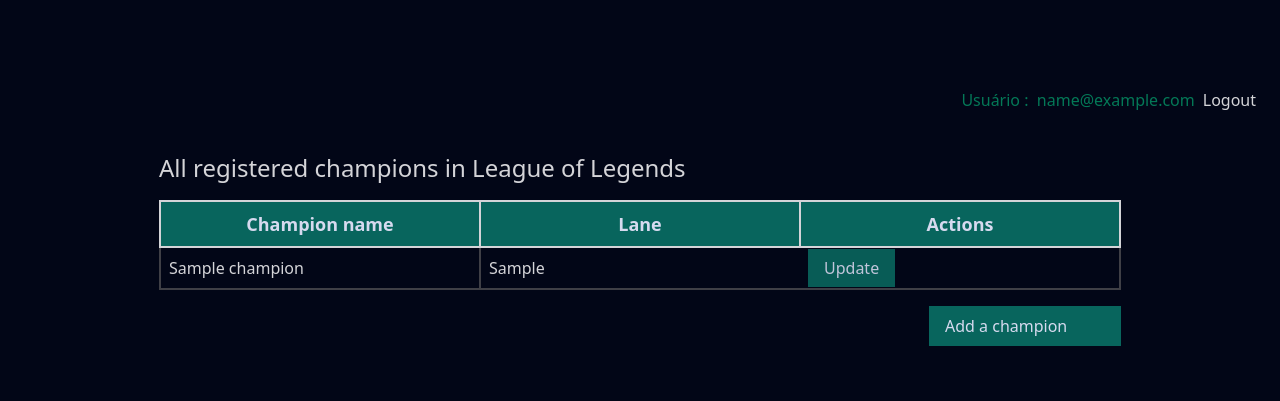
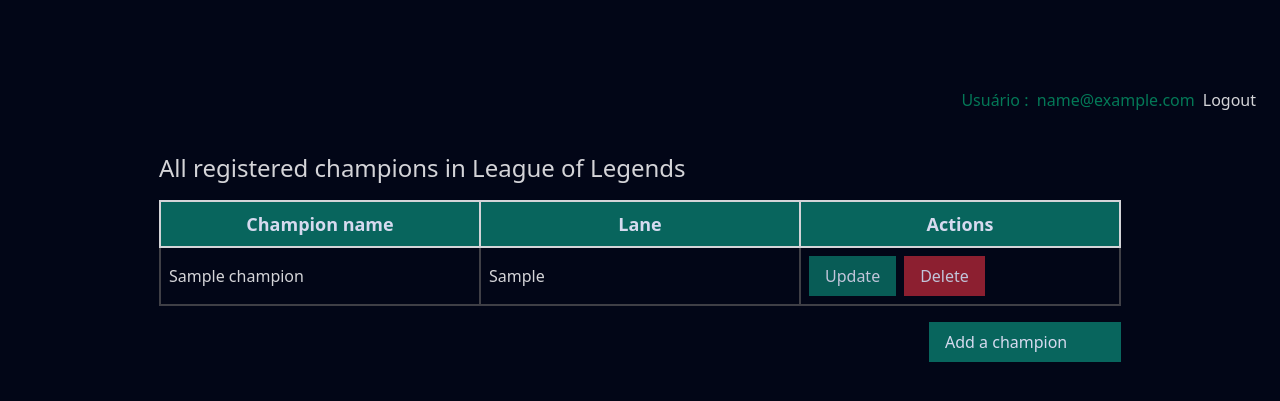
Before and after one commit to bidwolf/alura-courses, a Flask app: page / in a window 1280 px wide. Shown: the top 401 px of the page. Run offline with Flask 3, Linux system fonts and the light colour scheme; the visitor is signed in with stand-in values (Sample User, id 1); tables that the repository leaves empty hold one stand-in row (values such as "Sample post"); some libraries are stand-ins or nearby versions.

Commit message:
feat: adicionando funcionalidade para deletar um campeão

```diff
--- a/flaskCourse/templates/champion.html
+++ b/flaskCourse/templates/champion.html
@@ -32,12 +32,17 @@
       {% if champion%}
       <tr>
         <td class="p-2 border-r-2 border-r-zinc-700">{{champion.champion_name}}</td>
-        <td class="p-2">{{champion.lane}}</td>
-        <td class="p-2">
+        <td class="p-2 border-r-2 border-r-zinc-700">{{champion.lane}}</td>
+        <td class="p-2 flex gap-2">
           <a href="{{url_for('update_champion', champion_id=champion.id)}}"
             class="bg-emerald-800 mix-blend-plus-lighter px-4 py-2 opacity-90 hover:opacity-80 active:opacity-100">
             Update
           </a>
+          <a href="{{url_for('delete_champion', champion_id=champion.id)}}"
+            class="bg-red-800 mix-blend-plus-lighter px-4 py-2 opacity-90 hover:opacity-80 active:opacity-100">
+            Delete
+          </a>
+
       </tr>
       {% else %}
       <p> You must add champions in your favorite lists!</p>
```
